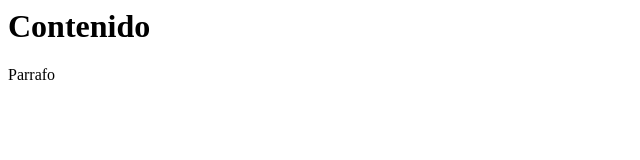
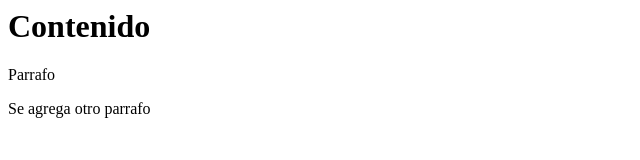
Before and after one commit to abel9310/practicag, a plain HTML site: page index.html in a window 1280 px wide. Shown: the whole page, without its empty margins (0-640 px from the left). Drawn offline with Linux system fonts and the light colour scheme.

Commit message:
Se agrega segundo parrafo

```diff
--- a/index.html
+++ b/index.html
@@ -5,5 +5,6 @@
     <body>
         <h1>Contenido</h1>
         <p>Parrafo</p>
+        <p>Se agrega otro parrafo</p>
     </body>
 </html>
```
